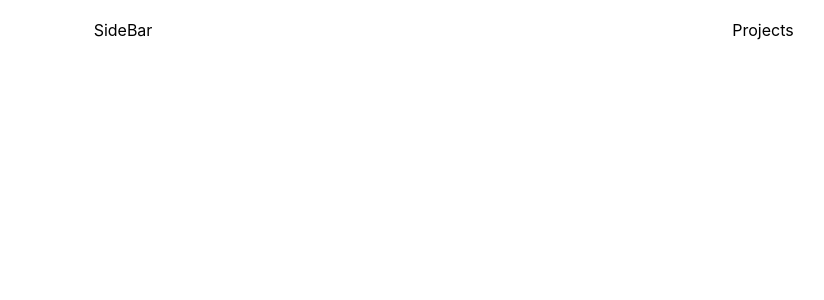
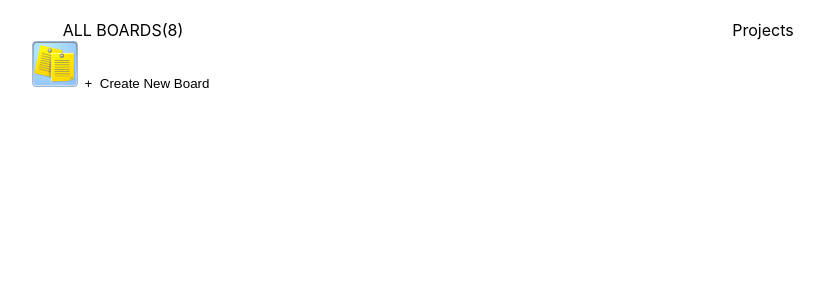
Before and after one commit to shameenakoodan/kanbanflow, a React (Create React App) app: page / in a window 1280 px wide. Shown: the top 300 px of the page, without its empty margins (17-841 px from the left). Built offline with nearby package versions, Linux system fonts and the light colour scheme.

Commit message:
Added a button for the side bar for creating new boards

```diff
--- a/src/components/SideBar/SideBar.jsx
+++ b/src/components/SideBar/SideBar.jsx
@@ -1,9 +1,16 @@
 import React from 'react'
-
+import "./SideBar.scss";
 const SideBar = () => {
+    const board_icon = process.env.PUBLIC_URL + "/icons/board.png";
   return (
     <div className='sidebar'>
-        SideBar
+        <div>
+            ALL BOARDS(8)
+        </div>
+        <div className='new-board-button' >
+            <img src={board_icon} alt='board'/>
+            <input type='submit'  className='create-new-board' value={"+  Create New Board"}/>
+        </div>
     </div>
   )
 }
--- /dev/null
+++ b/src/components/SideBar/SideBar.scss
@@ -0,0 +1,4 @@
+.create-new-board{
+    border: none;
+    background: none;
+}
```
Also changed, not shown: public/icons/board.png (added).
